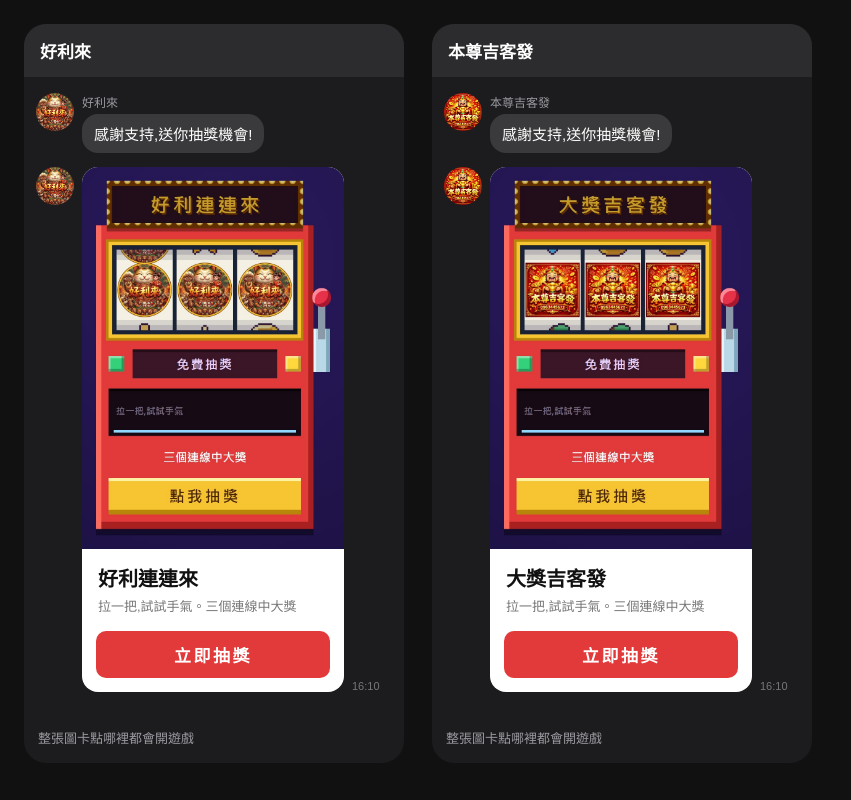
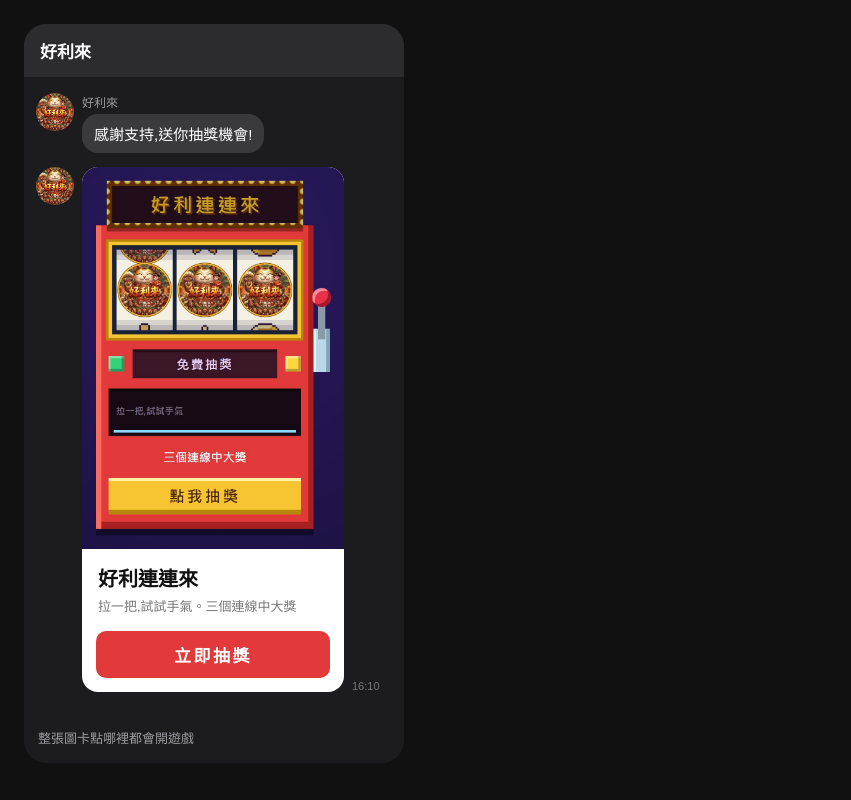
Before and after one commit to Lucas9453/star-slot, a plain HTML site: page tools/card_preview.html in a window 1280 px wide. Shown: the whole page, without its empty margins (0-851 px from the left). Drawn offline with Linux system fonts and the light colour scheme.

Commit message:
Take the 本尊吉客發 version off the haolilai.com.tw site
This domain only serves 好利來. Remove benzun.html, its images, the shop
switch test button and the second card preview. Unknown ?shop= values
fall back to 好利來. The previous state is kept as tag with-benzun-261119.

Co-Authored-By: Claude Fable 5.2 <noreply@anthropic.com>

```diff
--- a/tools/card_preview.html
+++ b/tools/card_preview.html
@@ -37,19 +37,5 @@
     </div>
     <div class="cap">整張圖卡點哪裡都會開遊戲</div>
   </div>
-  <div class="phone">
-    <div class="bar">本尊吉客發</div>
-    <div class="chat">
-      <div class="row"><img class="ava" src="../assets/og_benzun.jpg" alt="">
-        <div><div class="name">本尊吉客發</div><div class="text">感謝支持,送你抽獎機會!</div></div></div>
-      <div class="row"><img class="ava" src="../assets/og_benzun.jpg" alt="">
-        <div class="card">
-          <img src="../assets/card_benzun.jpg" alt="">
-          <div class="body"><div class="t">大獎吉客發</div><div class="s">拉一把,試試手氣。三個連線中大獎</div></div>
-          <div class="btn">立即抽獎</div>
-        </div><div class="time">16:10</div></div>
-    </div>
-    <div class="cap">整張圖卡點哪裡都會開遊戲</div>
-  </div>
 </body>
 </html>
```
Also changed, not shown: benzun.html (deleted, +0 -23 lines), index.html (+3 -5 lines), assets/benzun.png (deleted), assets/card_benzun.jpg (deleted), assets/card_benzun_square.jpg (deleted), assets/og_benzun.jpg (deleted).
